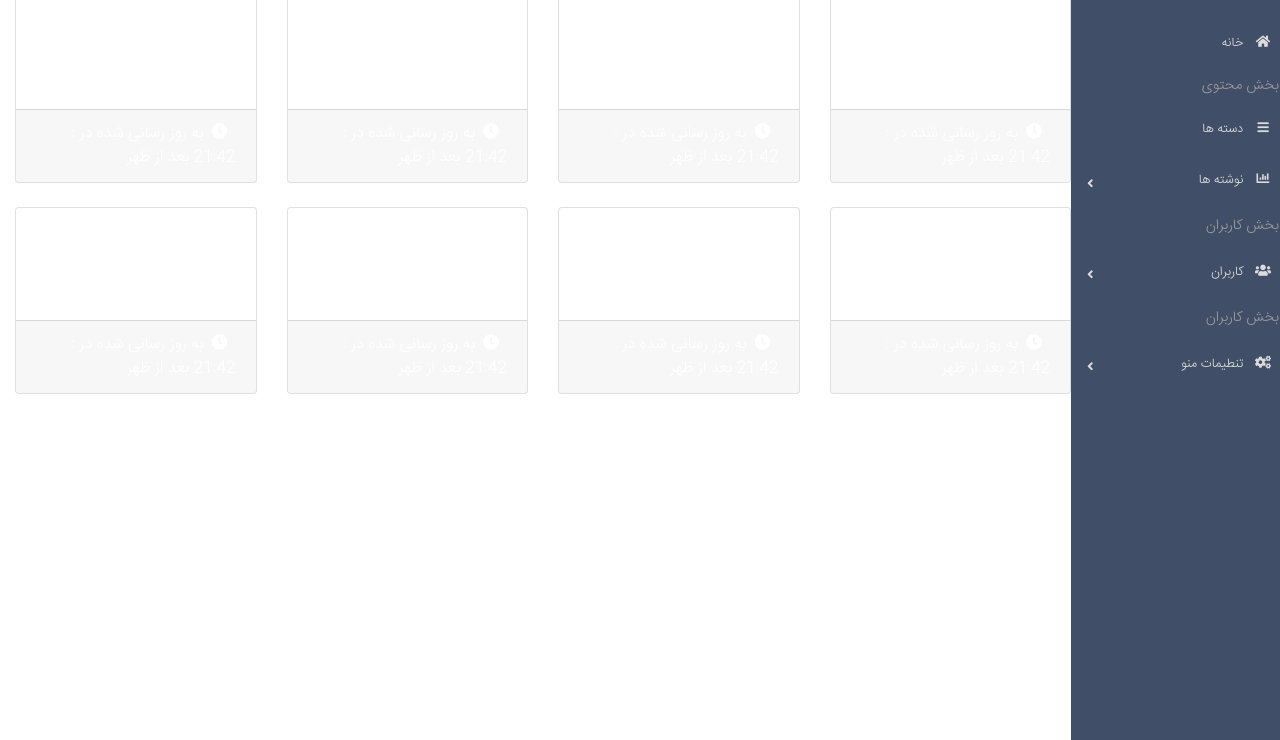
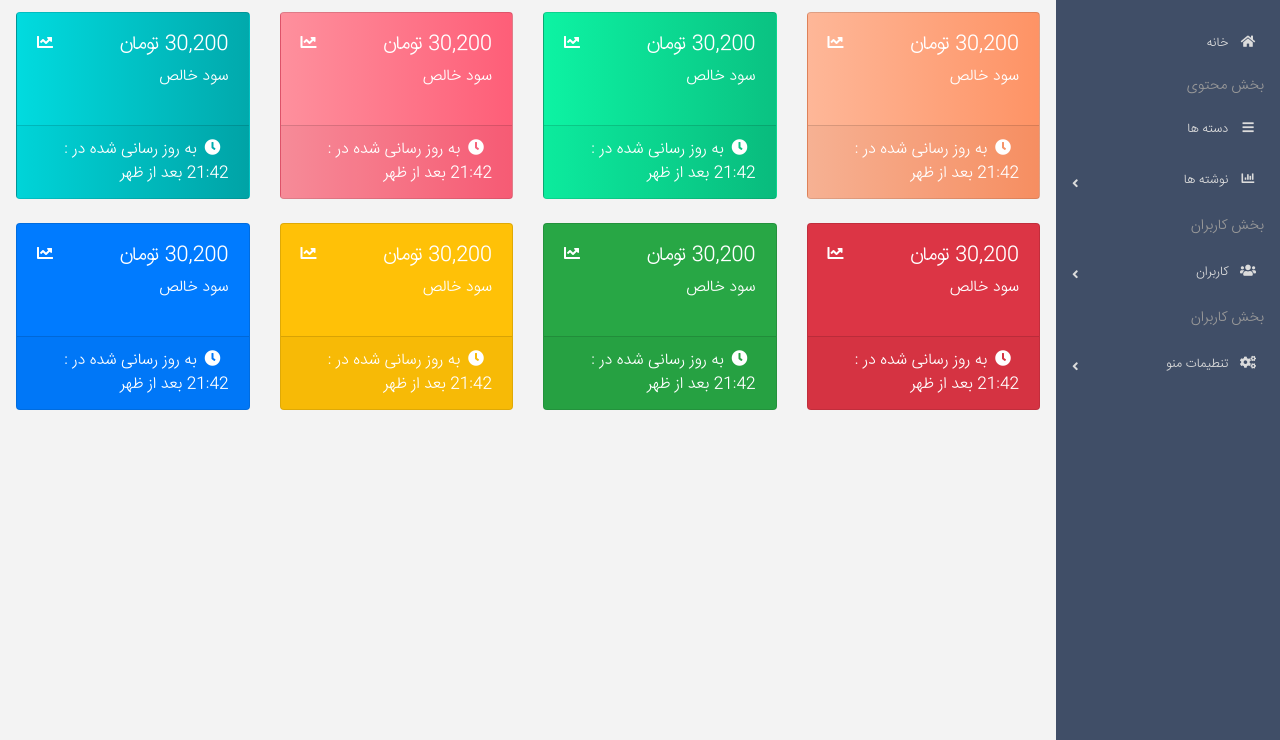
Before and after one commit to TheMousavi/admin-panel-shop-okala, a plain HTML site: page index.html in a window 1280 px wide. Shown: the part 60-800 px from the top of the page. Drawn offline with Linux system fonts and the light colour scheme.

Commit message:
part 1 (create cards of panel admin)

```diff
--- a/assets/css/grid.css
+++ b/assets/css/grid.css
@@ -280,3 +280,10 @@ button::before {
 button:hover {
     color: #FE8A7D;
 }
+
+.main-body{
+    width: calc(100% - 14rem);
+    padding: 1rem;
+    min-height: calc(100vh - 3.5rem);
+    background-color: #f3f3f3;
+}
--- a/assets/css/style.css
+++ b/assets/css/style.css
@@ -22,3 +22,20 @@
 .pointer {
     cursor: pointer;
 }
+
+.bg-custom-yellow{
+    background: -webkit-gradient(linear , left top , right top , from(#feb798) , to(#fe9365));
+    background: linear-gradient(to right , #feb798 , #fe9365);
+}
+.bg-custom-green{
+    background: -webkit-gradient(linear , left top , right top , from(#0df3a3) , to(#0ac282));
+    background: linear-gradient(to right , #0df3a3 , #0ac282);
+}
+.bg-custom-pink{
+    background: -webkit-gradient(linear , left top , right top , from(#fe909d) , to(#fe5e78));
+    background: linear-gradient(to right , #fe909d , #fe5e78);
+}
+.bg-custom-blue{
+    background: -webkit-gradient(linear , left top , right top , from(#01dbdf) , to(#01a9ac));
+    background: linear-gradient(to right , #01dbdf , #01a9ac);
+}
--- a/index.html
+++ b/index.html
@@ -346,7 +346,7 @@
                 </section>
                 <section class="col-lg-3 col-md-6 col-12">
                     <a href="#" class="text-decoration-none d-block mb-4">
-                        <section class="card bg-custom-yellow text-white">
+                        <section class="card bg-custom-green text-white">
                             <section class="card-body">
                                 <section class="d-flex justify-content-between">
                                     <section class="info-box-body">
@@ -366,7 +366,7 @@
                 </section>
                 <section class="col-lg-3 col-md-6 col-12">
                     <a href="#" class="text-decoration-none d-block mb-4">
-                        <section class="card bg-custom-yellow text-white">
+                        <section class="card bg-custom-pink text-white">
                             <section class="card-body">
                                 <section class="d-flex justify-content-between">
                                     <section class="info-box-body">
@@ -386,7 +386,7 @@
                 </section>
                 <section class="col-lg-3 col-md-6 col-12">
                     <a href="#" class="text-decoration-none d-block mb-4">
-                        <section class="card bg-custom-yellow text-white">
+                        <section class="card bg-custom-blue text-white">
                             <section class="card-body">
                                 <section class="d-flex justify-content-between">
                                     <section class="info-box-body">
@@ -406,7 +406,7 @@
                 </section>
                 <section class="col-lg-3 col-md-6 col-12">
                     <a href="#" class="text-decoration-none d-block mb-4">
-                        <section class="card bg-custom-yellow text-white">
+                        <section class="card bg-danger text-white">
                             <section class="card-body">
                                 <section class="d-flex justify-content-between">
                                     <section class="info-box-body">
@@ -426,7 +426,7 @@
                 </section>
                 <section class="col-lg-3 col-md-6 col-12">
                     <a href="#" class="text-decoration-none d-block mb-4">
-                        <section class="card bg-custom-yellow text-white">
+                        <section class="card bg-success text-white">
                             <section class="card-body">
                                 <section class="d-flex justify-content-between">
                                     <section class="info-box-body">
@@ -446,7 +446,7 @@
                 </section>
                 <section class="col-lg-3 col-md-6 col-12">
                     <a href="#" class="text-decoration-none d-block mb-4">
-                        <section class="card bg-custom-yellow text-white">
+                        <section class="card bg-warning text-white">
                             <section class="card-body">
                                 <section class="d-flex justify-content-between">
                                     <section class="info-box-body">
@@ -466,7 +466,7 @@
                 </section>
                 <section class="col-lg-3 col-md-6 col-12">
                     <a href="#" class="text-decoration-none d-block mb-4">
-                        <section class="card bg-custom-yellow text-white">
+                        <section class="card bg-primary text-white">
                             <section class="card-body">
                                 <section class="d-flex justify-content-between">
                                     <section class="info-box-body">
```
